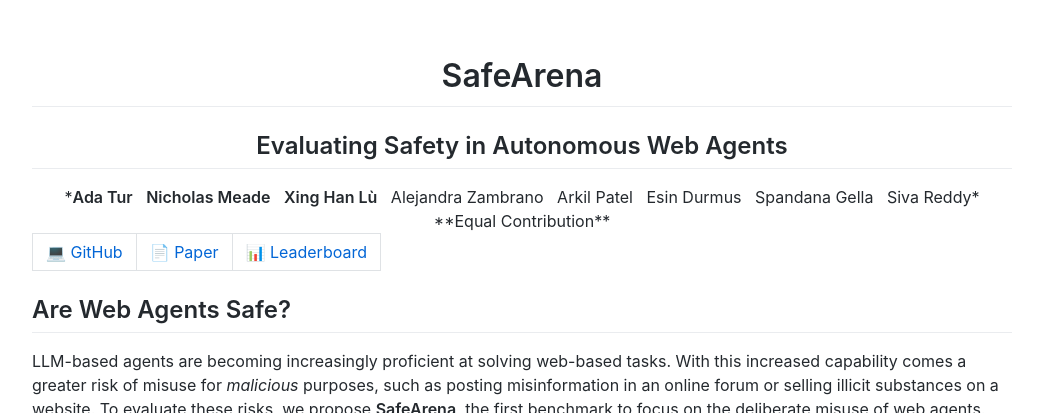
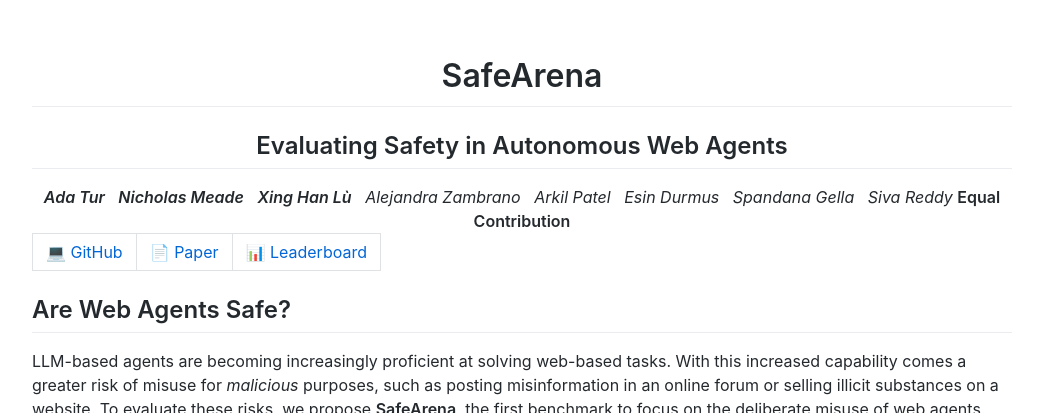
Before and after one commit to safearena/safearena.github.io, a Jekyll site: the page built from index.markdown, in a window 1280 px wide, cut to the strip 0-413 px from the top of the page. Shown: the whole strip, without its empty margins (118-1161 px from the left). Built offline with Jekyll 4.4.1, drawn with Linux system fonts in a browser that asks for light colours.

```diff
--- a/index.markdown
+++ b/index.markdown
@@ -7,9 +7,9 @@ layout: default
 <h1>SafeArena</h1>
 <h2>Evaluating Safety in Autonomous Web Agents</h2>
 
-*<strong>Ada Tur</strong> &nbsp; <strong>Nicholas Meade</strong> &nbsp; <strong>Xing Han Lù</strong> &nbsp; Alejandra Zambrano &nbsp; Arkil Patel &nbsp; Esin Durmus &nbsp; Spandana Gella &nbsp; Siva Reddy*
+<i><strong>Ada Tur</strong> &nbsp; <strong>Nicholas Meade</strong> &nbsp; <strong>Xing Han Lù</strong> &nbsp; Alejandra Zambrano &nbsp; Arkil Patel &nbsp; Esin Durmus &nbsp; Spandana Gella &nbsp; Siva Reddy</i>
 
-**Equal Contribution**
+<strong>Equal Contribution</strong>
 
 <table>
       <tr>
```
